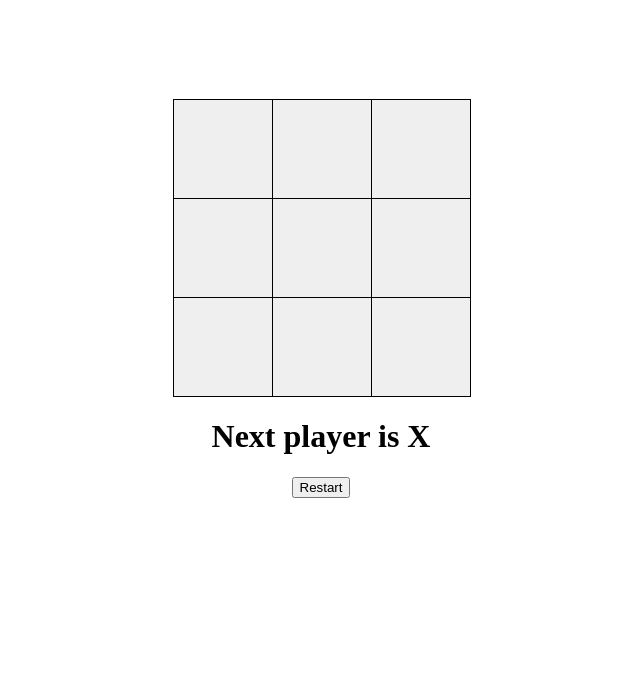
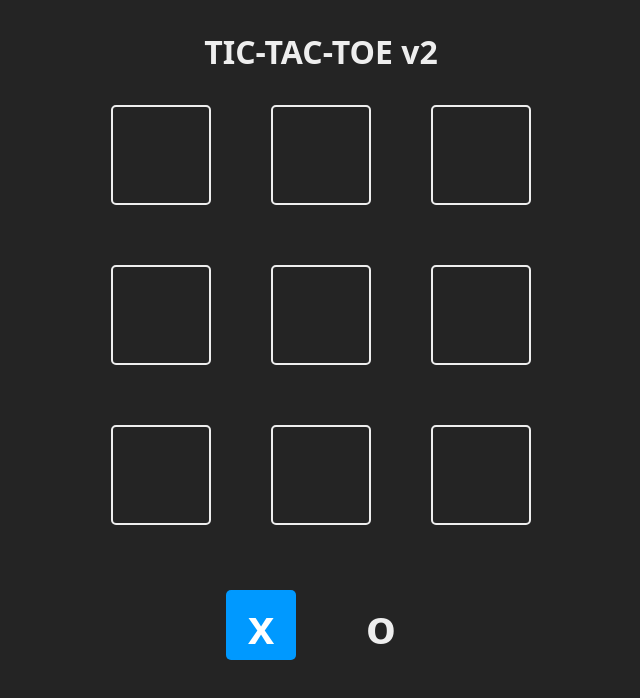
Before and after one commit to valonsocg/25-projects, a React (Vite) app in the folder 25-projects/: page / in a window 1280 px wide. Shown: the top 698 px of the page, without its empty margins (319-959 px from the left). Built offline with nearby package versions, Linux system fonts and the light colour scheme.

Commit message:
Added tic-tac-toe v2 component

```diff
--- a/25-projects/src/App.jsx
+++ b/25-projects/src/App.jsx
@@ -12,6 +12,7 @@ import ScrollIndicator from "./components/scroll-indicator";
 import SearchAutocomplete from "./components/search-autocomplete";
 import { StarRating } from "./components/star-rating";
 import TicTacToe from "./components/tic-tac-toe";
+import TicTacToeV2 from "./components/tic-tac-toe-v2";
 import TreeView from "./components/tree-view";
 import menus from "./components/tree-view/data";
 
@@ -58,7 +59,10 @@ function App() {
 			{/* <SearchAutocomplete /> */}
 
 			{/* Tic-Tac-Toe Component */}
-			<TicTacToe />
+			{/* <TicTacToe /> */}
+
+			{/* Tic-Tac-Toe v2 Component */}
+			<TicTacToeV2 />
 		</div>
 	);
 }
--- /dev/null
+++ b/25-projects/src/components/tic-tac-toe-v2/index.jsx
@@ -0,0 +1,108 @@
+import { useState } from "react";
+import "./styles.css";
+
+function Square({ children, isSelected, updateBoard, index }) {
+	const classname = `square ${isSelected && "is-selected"}`;
+
+	function handleClick() {
+		updateBoard(index);
+	}
+
+	return (
+		<button onClick={handleClick} type="button" className={classname}>
+			{children}
+		</button>
+	);
+}
+const TURNS = {
+	X: "x",
+	O: "o",
+};
+
+const WINNER_COMBOS = [
+	[0, 1, 2],
+	[3, 4, 5],
+	[6, 7, 8],
+	[0, 3, 6],
+	[1, 4, 7],
+	[2, 5, 8],
+	[0, 4, 8],
+	[2, 4, 6],
+];
+
+export default function TicTacToeV2() {
+	const [board, setBoard] = useState(Array(9).fill(null));
+	const [turn, setTurn] = useState(TURNS.X);
+	const [winner, setWinner] = useState(null);
+
+	function updateBoard(index) {
+		if (board[index] || winner) return;
+		setTurn(turn === TURNS.X ? TURNS.O : TURNS.X);
+		const newBoard = [...board];
+		newBoard[index] = turn;
+		setBoard(newBoard);
+
+		const newWinner = getWinner(newBoard);
+		if (newWinner) {
+			setWinner(newWinner);
+		} else if (checkEndGame(newBoard)) {
+			setWinner(false);
+		}
+	}
+
+	function getWinner(boardToCheck) {
+		for (const combo of WINNER_COMBOS) {
+			const [a, b, c] = combo;
+			if (
+				boardToCheck[a] &&
+				boardToCheck[a] === boardToCheck[b] &&
+				boardToCheck[a] === boardToCheck[c]
+			) {
+				return boardToCheck[a];
+			}
+		}
+		return null;
+	}
+
+	function resetGame() {
+		setBoard(Array(9).fill(null));
+		setTurn(TURNS.X);
+		setWinner(null);
+	}
+
+	function checkEndGame(newBoard) {
+		return newBoard.every((square) => square !== null);
+	}
+
+	return (
+		<div className="board">
+			<h1>TIC-TAC-TOE v2</h1>
+			<div className="game">
+				{board.map((_, index) => (
+					<Square updateBoard={updateBoard} key={index} index={index}>
+						{board[index]}
+					</Square>
+				))}
+			</div>
+			<div className="turn">
+				<Square isSelected={turn === TURNS.X}>{TURNS.X}</Square>
+				<Square isSelected={turn === TURNS.O}>{TURNS.O}</Square>
+			</div>
+			<div>
+				{winner !== null && (
+					<div className="winner">
+						<div className="text">
+							<h2>{winner === false ? "Draw" : "Winner is: "}</h2>
+							<div className="win">{winner && <Square>{winner}</Square>}</div>
+							<div>
+								<button type="button" onClick={resetGame}>
+									Empezar de Nuevo!
+								</button>
+							</div>
+						</div>
+					</div>
+				)}
+			</div>
+		</div>
+	);
+}
--- /dev/null
+++ b/25-projects/src/components/tic-tac-toe-v2/styles.css
@@ -0,0 +1,131 @@
+:root {
+    font-family: system-ui, -apple-system, BlinkMacSystemFont, 'Segoe UI', Roboto, Oxygen, Ubuntu, Cantarell, 'Open Sans', 'Helvetica Neue', sans-serif;
+    font-size: 16px;
+    line-height: 24px;
+    font-weight: 400;
+
+    color-scheme: light dark;
+    color: rgba(255, 255, 255, 0.87);
+    background-color: #242424;
+
+    font-synthesis: none;
+    text-rendering: optimizeLegibility;
+    -webkit-font-smoothing: antialiased;
+    -moz-osx-font-smoothing: grayscale;
+    -webkit-text-size-adjust: 100%;
+  }
+
+  body {
+    margin: 0;
+    display: flex;
+    justify-content: center;
+    min-width: 320px;
+    min-height: 100vh;
+  }
+
+  * {
+    padding: 0;
+    margin: 0;
+    box-sizing: border-box;
+  }
+
+  .board {
+    width: fit-content;
+    margin: 40px auto;
+    text-align: center;
+  }
+
+  .board h1 {
+    color: #eee;
+    margin-bottom: 16px;
+  }
+
+  .board button {
+    padding: 8px 12px;
+    margin: 25px;
+    background: transparent;
+    border: 2px solid #eee;
+    color: #eee;
+    width: 100px;
+    border-radius: 5px;
+    transition: 0.2s;
+    font-weight: bold;
+    cursor: pointer;
+  }
+
+  .board button:hover {
+    background: #eee;
+    color: #222;
+  }
+
+  .board .game {
+    display: grid;
+    grid-template-columns: repeat(3, 1fr);
+    gap: 10px;
+  }
+
+  .turn {
+    display: flex;
+    justify-content: center;
+    margin: 15px auto;
+    width: fit-content;
+    position: relative;
+    border-radius: 10px;
+  }
+
+  .turn .square,
+  .winner .square {
+    width: 70px;
+    height: 70px;
+    pointer-events: none;
+    border-color: transparent;
+  }
+
+  .square.is-selected {
+    color: #fff;
+    background: #09f;
+  }
+
+  .winner {
+    position: absolute;
+    width: 100vw;
+    height: 100vh;
+    top: 0;
+    left: 0;
+    display: grid;
+    place-items: center;
+    background-color: rgba(0, 0, 0, 0.7);
+  }
+
+  .winner .text {
+    background: #111;
+    height: 300px;
+    width: 320px;
+    border: 2px solid #eee;
+    border-radius: 10px;
+    display: flex;
+    flex-direction: column;
+    justify-content: center;
+    align-items: center;
+    gap: 20px;
+  }
+
+  .winner .win {
+    margin: 0 auto;
+    width: fit-content;
+    border: 2px solid #eee;
+    border-radius: 10px;
+    display: flex;
+    gap: 15px;
+  }
+
+  .square {
+    width: 100px;
+    height: 100px;
+    border: 2px solid #eee;
+    border-radius: 5px;
+    display: grid;
+    place-items: center;
+    cursor: pointer;
+    font-size: 48px;
+  }
```
